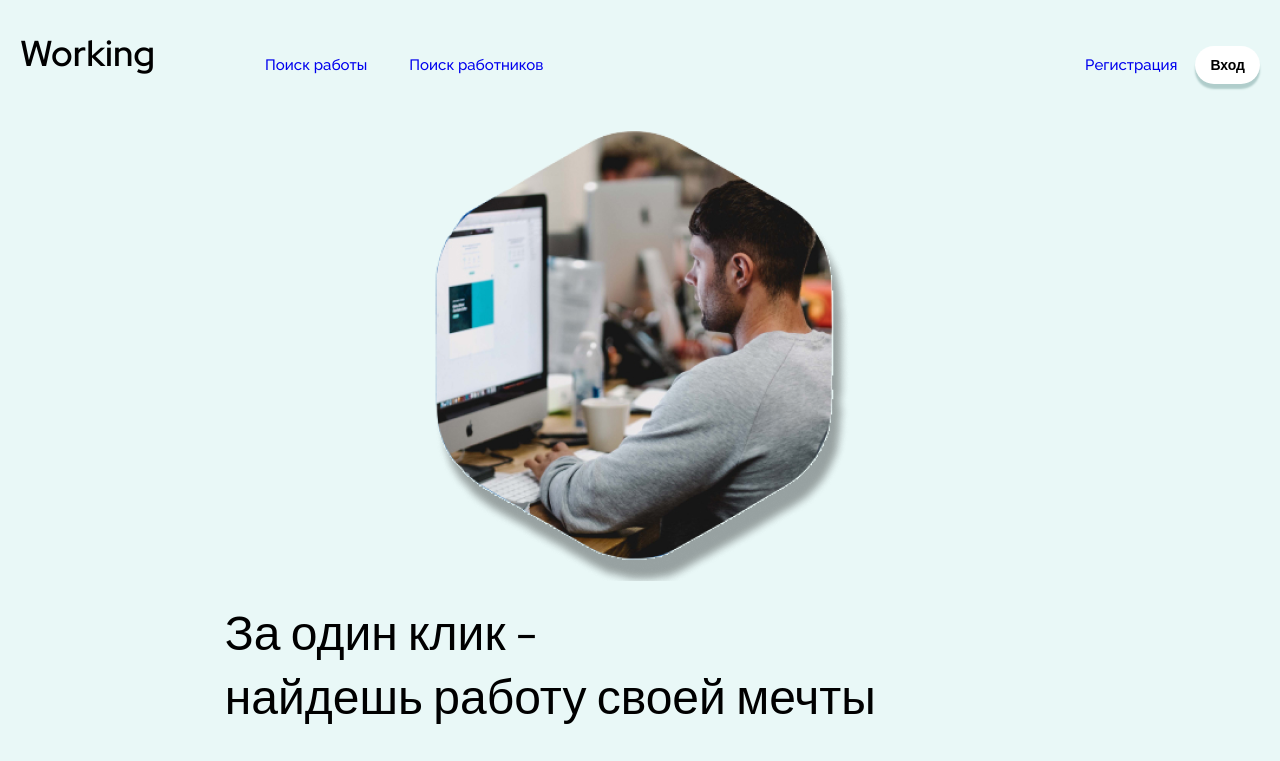
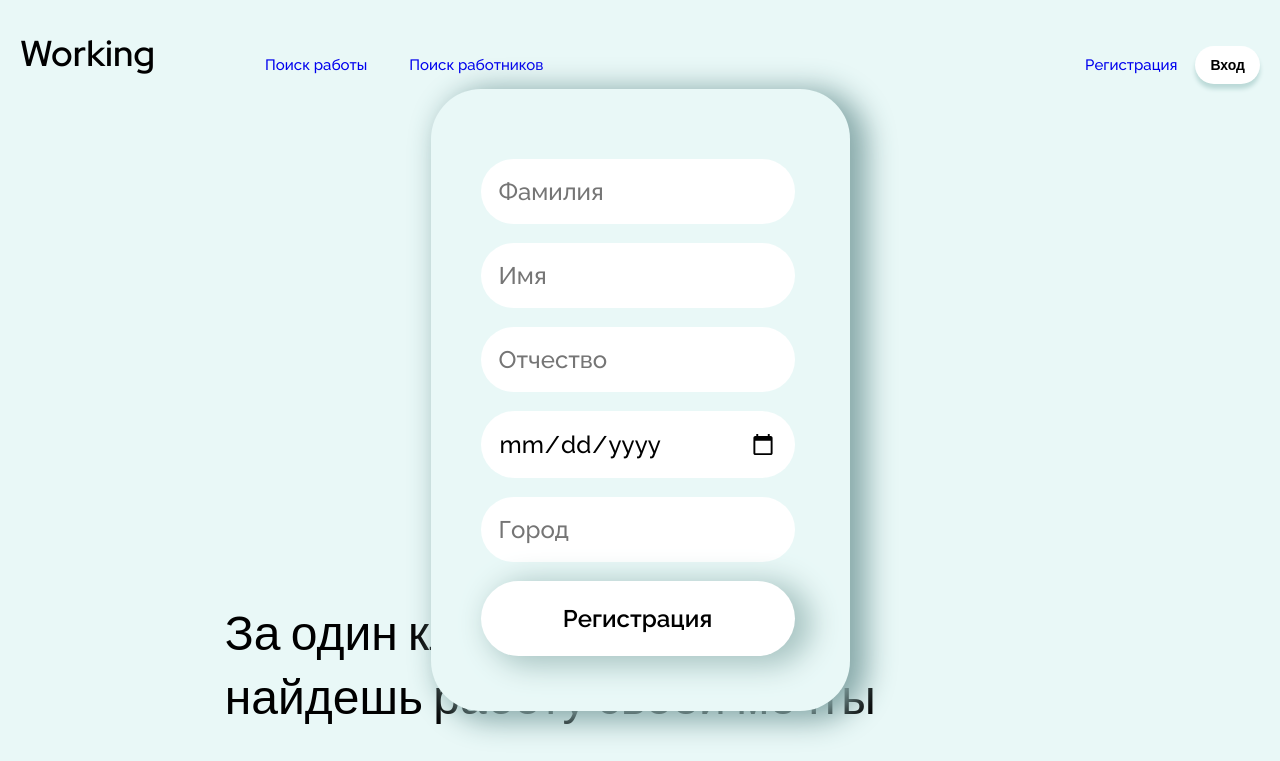
Before and after one commit to KirillNowoselow/search-working, a plain HTML site: page index.html in a window 1280 px wide. Both pictures are taken after a click on the link "Регистрация". Shown: the top 761 px of the page. Drawn offline with Linux system fonts and the light colour scheme.

Commit message:
modal reg

```diff
--- a/index.html
+++ b/index.html
@@ -9,7 +9,19 @@
     <link rel="stylesheet" href="src/adaptive.css">
 </head>
 <body>
+
     <header>
+        <div class="registration">
+            <div class="modal-registration">
+                <input type="text" placeholder="Фамилия">
+                <input type="text" placeholder="Имя">
+                <input type="text" placeholder="Отчество">
+                <input type="date" placeholder="Дата рождения">
+                <input type="text" placeholder="Город">
+                <button class="btn-registration"><p>Регистрация</p></button>
+            </div>
+        </div>
+
         <div class="container">
             <div class="logo">
                 <h1>Working</h1>
@@ -22,7 +34,7 @@
                     </ul>
                 </div>
                 <div class="block-account">
-                    <a href="#"><p>Регистрация</p></a>
+                    <a class="reg" href="#"><p>Регистрация</p></a>
                     <button class="login"><h1>Вход</h1></button>
                 </div>
             </div>
@@ -123,7 +135,7 @@
                             </div>
                             <div class="company">
                                 <img src="src/icons/company/Ford.svg" alt="ford">
-                                <h1>Ford. 2 дня назад</h1>
+                                <p>Ford. 2 дня назад</p>
                             </div>
                         </div>
                         <div class="block-jobs">
@@ -138,7 +150,7 @@
                             </div>
                             <div class="company">
                                 <img src="src/icons/company/Coca.svg" alt="ford">
-                                <h1>CocaCola. 1 дня назад</h1>
+                                <p>CocaCola. 1 дня назад</p>
                             </div>
                         </div>
                         <div class="block-jobs">
@@ -155,7 +167,7 @@
                             </div>
                             <div class="company">
                                 <img src="src/icons/company/Netflix.svg" alt="ford">
-                                <h1>Netflix. 4 дня назад</h1>
+                                <p>Netflix. 4 дня назад</p>
                             </div>
                         </div>
                     </div>
@@ -193,5 +205,6 @@
 
         </div>
     </footer>
+    <script src="src/script.js"></script>
 </body>
 </html>
--- /dev/null
+++ b/src/script.js
@@ -0,0 +1,9 @@
+document.querySelector('.reg').addEventListener('click', function() {
+    this.classList.toggle('active');
+    document.querySelector('.registration').classList.toggle('open');
+})
+
+document.querySelector('.btn-registration').addEventListener('click', function() {
+    this.classList.toggle('active');
+    document.querySelector('.registration').classList.toggle('open');
+})
--- a/src/style.css
+++ b/src/style.css
@@ -13,6 +13,60 @@ body{
 :root {
     --font-h: 'Red Hat Display', sans-serif;
     --font-p: 'Raleway', sans-serif;
+}
+
+.registration{
+    display: none   ;
+    position: absolute;
+    height: 100%;
+    width: 100%;
+    align-items: center;
+    justify-content: center;
+}
+
+.open{
+    display: flex;
+}
+
+.modal-registration{
+    display: flex;
+    flex-direction: column;
+    position: absolute;
+    padding: 70px 55px 55px 50px;
+    background: #E9F8F7;
+    border-radius: 50px;
+    box-shadow: 12px 5px 29px 5px #87a9a9;
+}
+
+.modal-registration > input{
+    padding: 18px;
+    border-radius: 50px;
+    margin-bottom: 19px;
+    font-family: var(--font-p);
+    font-size: 24px;
+}
+
+.btn-registration{
+    background: white;
+    padding: 23px 56px;
+    border-radius: 50px;
+    border: none;
+    box-shadow: 12px 5px 29px 5px #a9c5c3;
+    cursor: pointer;
+}
+
+.btn-registration:hover{
+    box-shadow: 12px 5px 19px 3px #96afad;
+}
+
+.btn-registration:active{
+    background-color: rgba(132, 178, 176, 1);
+    box-shadow: none;
+}
+
+.btn-registration > p{
+    font-size: 24px;
+    font-weight: 600;
 }
 
 header .container{
@@ -55,8 +109,17 @@ header .container .logo{
     background-color: white;
     padding: 10px 15px;
     border-radius: 50px;
-    box-shadow: 0px 5px 2px #b0cdcb;
+    box-shadow: 0px 5px 4px #bcdad8;
     cursor: pointer;
+}
+
+.login:hover{
+    box-shadow: 0px 6px 4px #97afae;
+}
+
+.login:active{
+    background-color: rgba(132, 178, 176, 1);
+    box-shadow: none;
 }
 
 .header-items{
@@ -190,6 +253,10 @@ input:focus{
     cursor: pointer;
 }
 
+.block-categories > p{
+    font-size: 20px;
+}
+
 .block-categories > img {
     position: absolute;
     left: 30px;
@@ -204,6 +271,10 @@ input:focus{
     margin: 78px 0 0 0;
     box-shadow: 20px 11px 70px rgba(0, 0, 0, 0.34);
     cursor: pointer;
+}
+
+.more >p{
+    font-size: 20px;
 }
 
 .categories{
```
